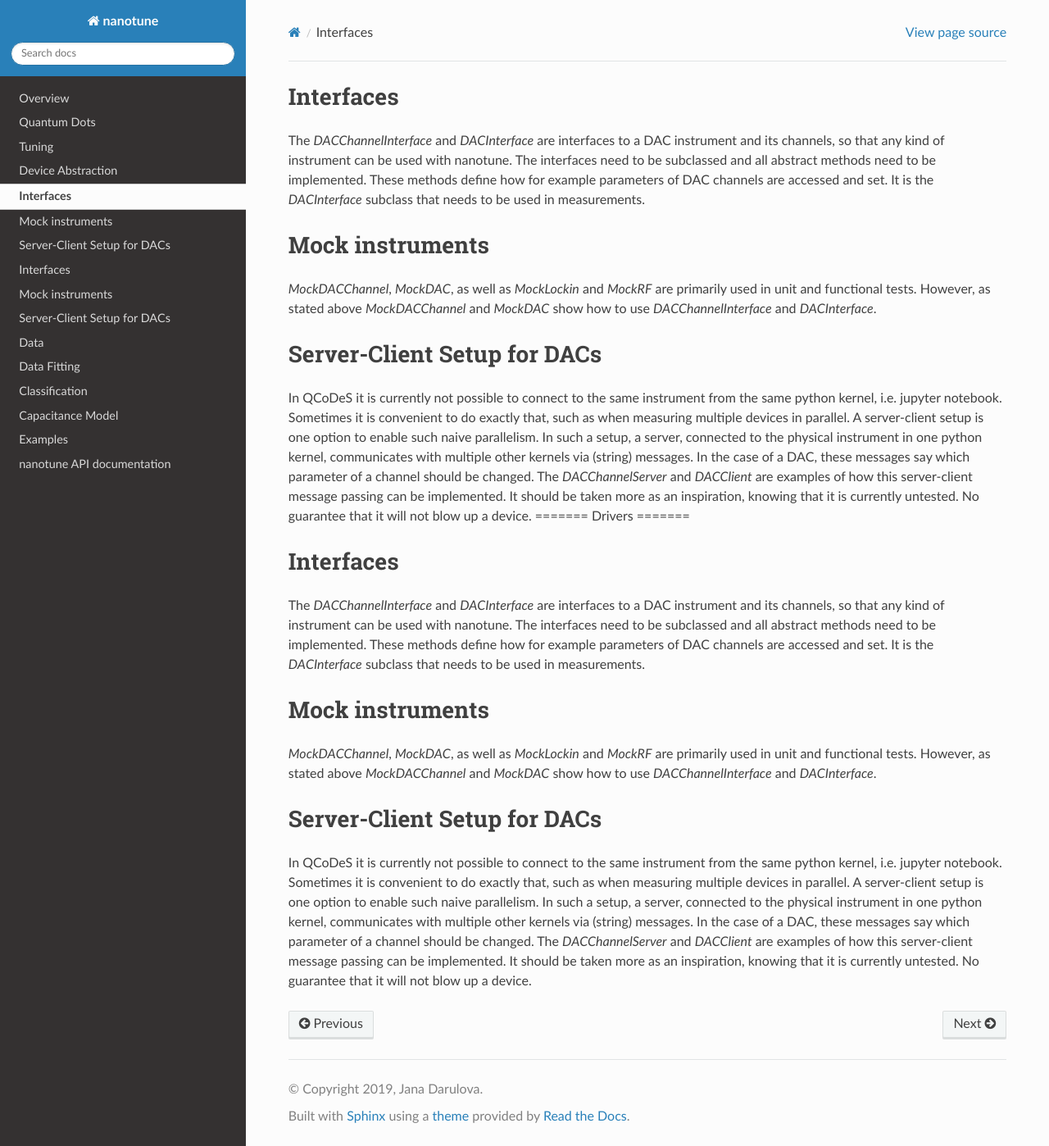
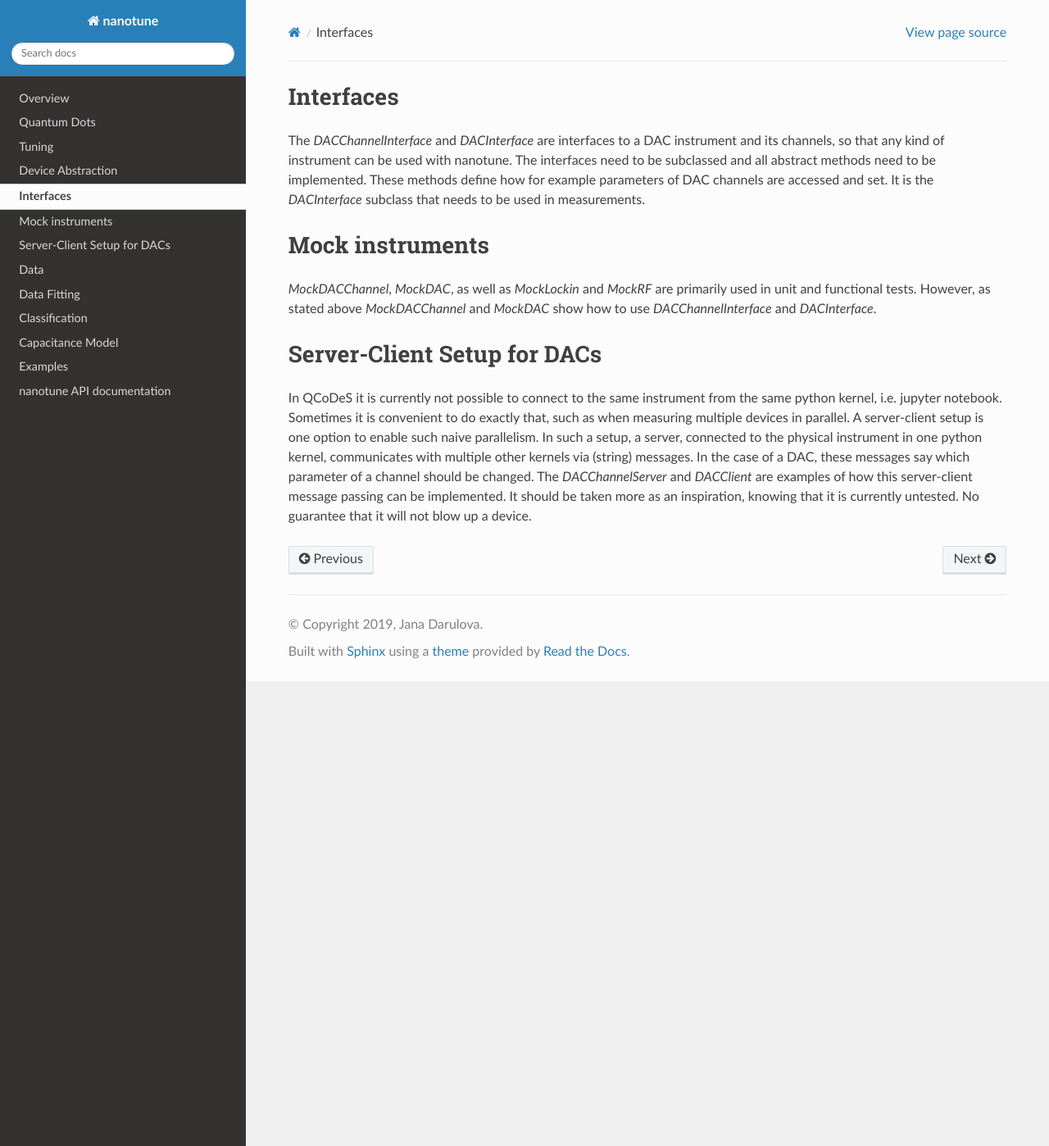
Before and after one commit to microsoft/nanotune, a Sphinx documentation site: the page built from docs/drivers/index.rst, in a window 1280 px wide and 1398 px high. Shown: the whole window at 82% size. Built offline with Sphinx 7.4.7 and the Read the Docs theme 2.0.0, drawn with Linux system fonts in a browser that asks for light colours; the version number could not be read and is left out.

Commit message:
remove duplicate

```diff
--- a/docs/drivers/index.rst
+++ b/docs/drivers/index.rst
@@ -33,41 +33,3 @@ The `DACChannelServer` and `DACClient` are examples of how this server-client
 message passing can be implemented. It should be taken more as an inspiration,
 knowing that it is currently untested. No guarantee that it will not
 blow up a device.
-=======
-Drivers
-=======
-
-Interfaces
-----------
-
-The `DACChannelInterface` and `DACInterface` are interfaces to a DAC instrument
-and its channels, so that any kind of instrument can be used with nanotune. The
-interfaces need to be subclassed and all
-abstract methods need to be implemented. These methods define how for example
-parameters of DAC channels are accessed and set. It is the `DACInterface` subclass
-that needs to be used in measurements.
-
-
-Mock instruments
-----------------
-
-`MockDACChannel`, `MockDAC`, as well as `MockLockin` and `MockRF` are primarily
-used in unit and functional tests. However, as stated above `MockDACChannel`
-and `MockDAC`
-show how to use `DACChannelInterface` and `DACInterface`.
-
-
-Server-Client Setup for DACs
-----------------------------
-
-In QCoDeS it is currently not possible to connect to the same instrument from
-the same python kernel, i.e. jupyter notebook. Sometimes it is convenient to
-do exactly that, such as when measuring multiple devices in parallel.
-A server-client setup is one option to enable such naive parallelism. In such
-a setup, a server, connected to the physical instrument in one python kernel,
-communicates with multiple other kernels via (string) messages. In the case of
-a DAC, these messages say which parameter of a channel should be changed.
-The `DACChannelServer` and `DACClient` are examples of how this server-client
-message passing can be implemented. It should be taken more as an inspiration,
-knowing that it is currently untested. No guarantee that it will not
-blow up a device.
```
